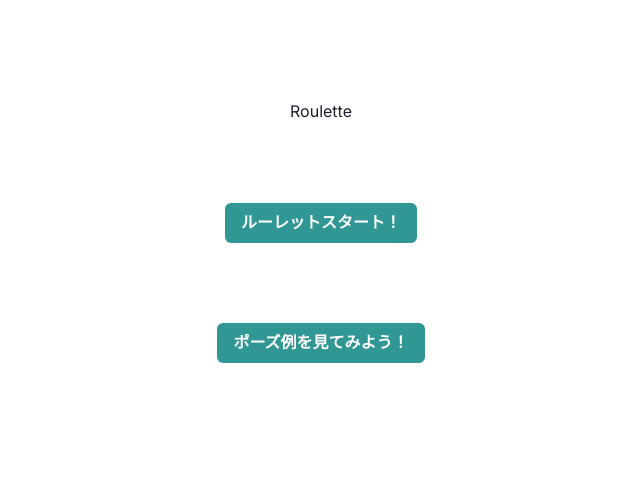
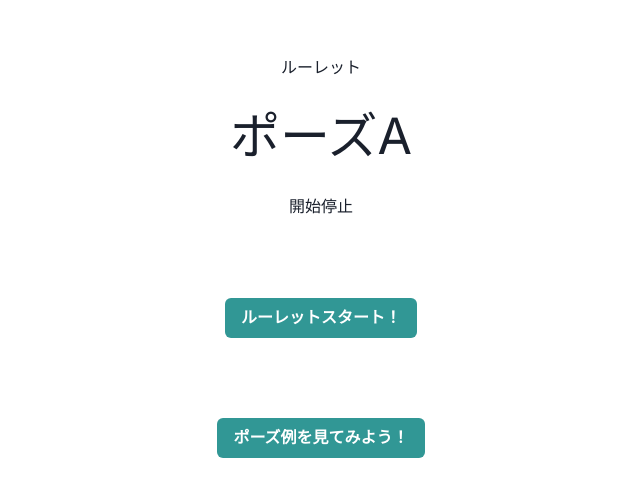
Before and after one commit to Yoh-lab/hackathon_frontend, a Next.js app: page /roulette-screen in a window 1280 px wide. Shown: the part 169-666 px from the top of the page, without its empty margins (319-959 px from the left). Built offline with nearby package versions, Linux system fonts and the light colour scheme.

Commit message:
add roulette.tsx

```diff
--- a/src/components/roulette.tsx
+++ b/src/components/roulette.tsx
@@ -1,3 +1,64 @@
+import React, { useState, useEffect, useRef } from 'react';
+
 export const Roulette = () => {
-    return "Roulette";
+  const items = ['ポーズA','ポーズB','ポーズC'];
+  const [currentItem, setCurrentItem] = useState<string>(items[0]);
+  const [isRunning, setIsRunning] = useState<boolean>(false);
+  const [result, setResult] = useState<string | null>(null);
+  const intervalRef = useRef<number | null>(null);
+
+  useEffect(() => {
+    if (isRunning) {
+      intervalRef.current = window.setInterval(() => {
+        setCurrentItem(prevItem => {
+          const currentIndex = items.indexOf(prevItem);
+          const nextIndex = (currentIndex + 1) % items.length;
+          return items[nextIndex];
+        });
+      }, 100);
+    } else if (intervalRef.current) {
+      clearInterval(intervalRef.current);
+      intervalRef.current = null;
+    }
+
+    return () => {
+      if (intervalRef.current) {
+        clearInterval(intervalRef.current);
+      }
+    };
+  }, [isRunning]);
+
+  const startRoulette = () => {
+    setResult(null);
+    setIsRunning(true);
+  };
+
+  const stopRoulette = () => {
+    if (isRunning) {
+      setIsRunning(false);
+      setTimeout(() => {
+        setResult(currentItem);
+      }, 1000); // ルーレットが停止した後に結果を表示
+    }
+  };
+
+  return (
+    <div style={{ textAlign: 'center', marginTop: '50px' }}>
+      <h1>ルーレット</h1>
+      <div style={{ fontSize: '50px', margin: '20px' }}>{currentItem}</div>
+      <div>
+        <button onClick={startRoulette} disabled={isRunning}>
+          開始
+        </button>
+        <button onClick={stopRoulette} disabled={!isRunning}>
+          停止
+        </button>
+      </div>
+      {result && (
+        <div style={{ marginTop: '20px', fontSize: '30px' }}>
+          結果: {result}
+        </div>
+      )}
+    </div>
+  );
 };
```
Also changed, not shown: src/components/webcam.tsx (+1 -1 lines).
